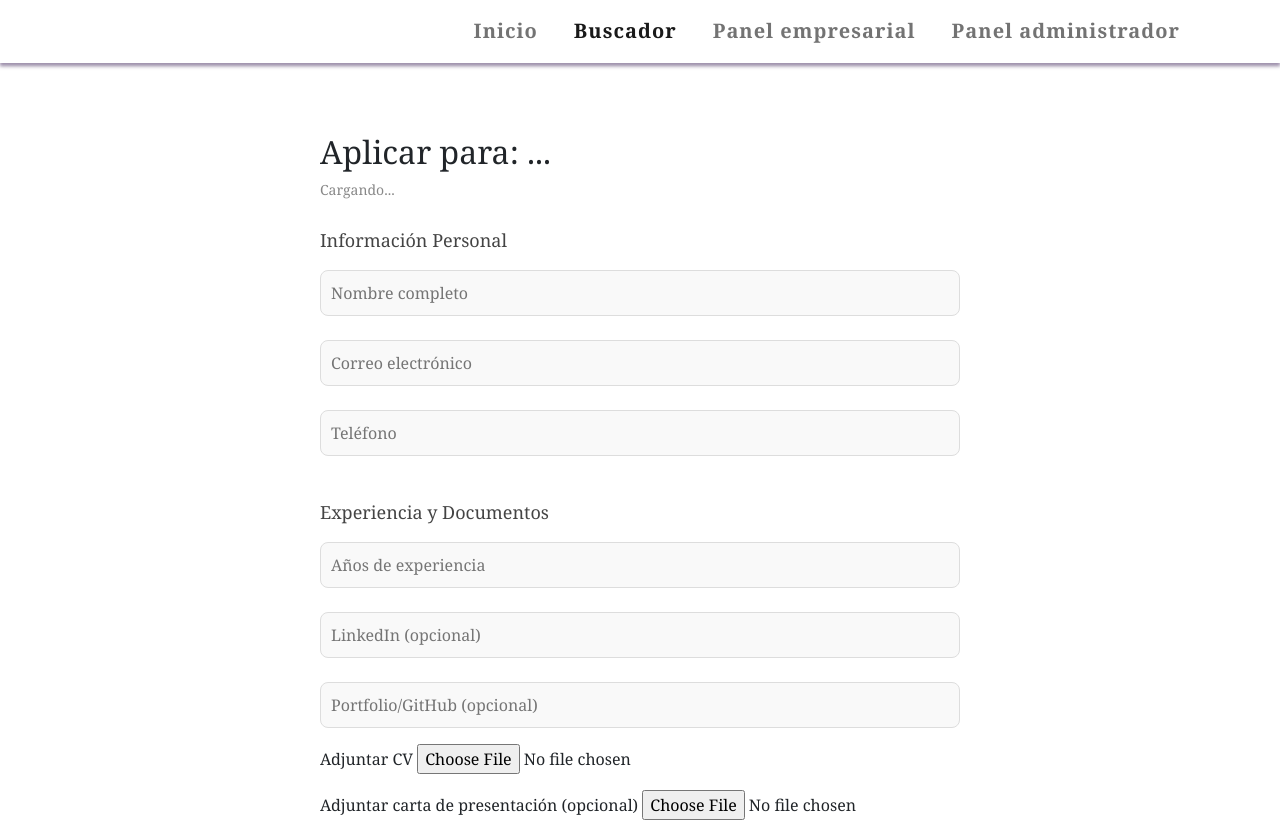
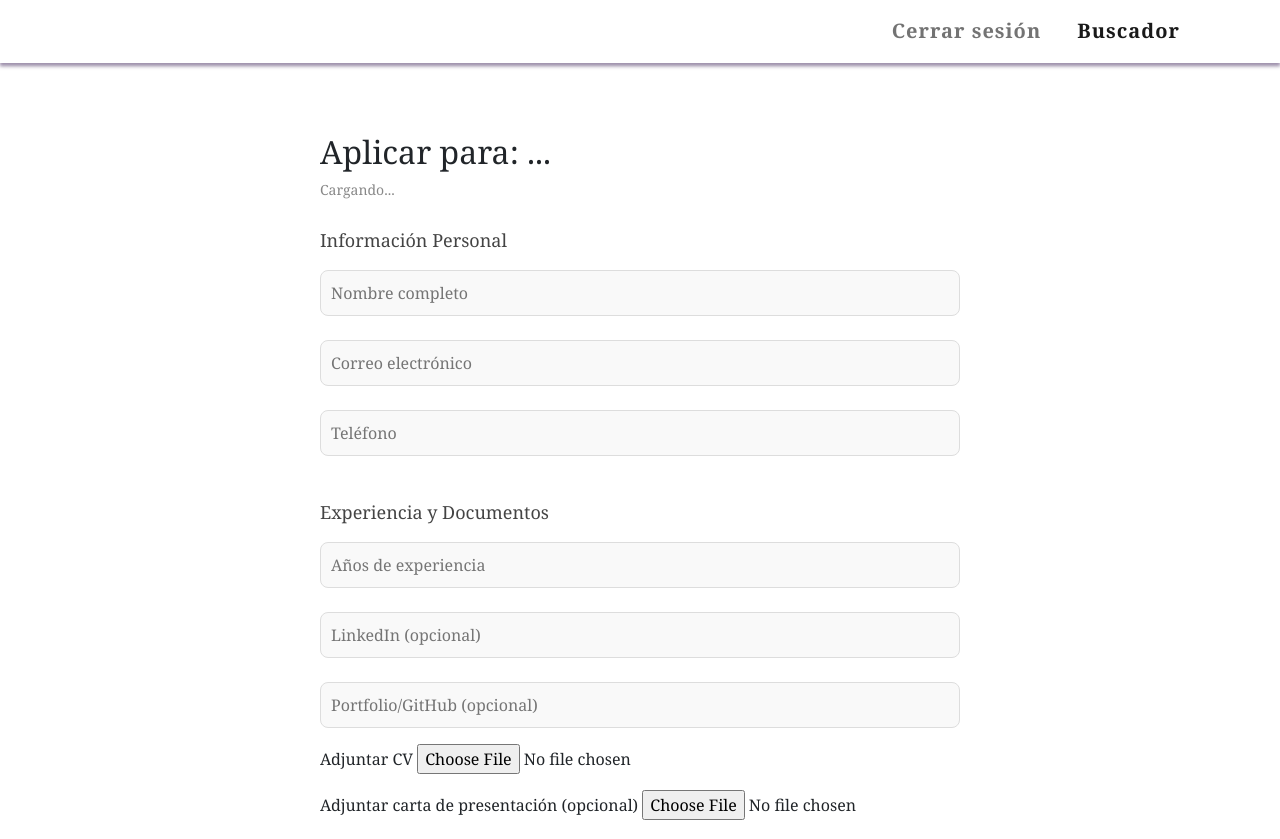
Before and after one commit to dpasoss/proyecto_poo, a plain HTML site: page Frontend/public/postulacionEmpleo.html in a window 1280 px wide. Shown: the top 839 px of the page. Drawn offline with nearby package versions, Linux system fonts and the light colour scheme; some packages are replaced by stand-ins of ours; a script that the page names is missing.

Commit message:
Update postulacionEmpleo.html

```diff
--- a/Frontend/public/postulacionEmpleo.html
+++ b/Frontend/public/postulacionEmpleo.html
@@ -23,18 +23,20 @@
             <div class="collapse navbar-collapse" id="navbarCollapse">
                 <ul class="navbar-nav ms-auto mb-2 mb-lg-0">
                     <li class="nav-item">
-                        <a class="nav-link" aria-current="page" href="index.html">Inicio</a>
+                        <a class="nav-link" aria-current="page" href="index.html">Cerrar sesión</a>
                     </li>
 
                     <li class="nav-item">
                         <a class="nav-link active" href="buscadorEmpleo.html">Buscador</a>
                     </li>
-                    <li class="nav-item">
+                    <li class="nav-item" id="nav-panel-empresarial">
                         <a class="nav-link" href="panelEmpresarial.html">Panel empresarial</a>
                     </li>
-                    <li class="nav-item">
+                    <li class="nav-item" id="nav-panel-admin">
                         <a class="nav-link" href="#">Panel administrador</a>
                     </li>
+
+
                 </ul>
             </div>
         </div>
```
